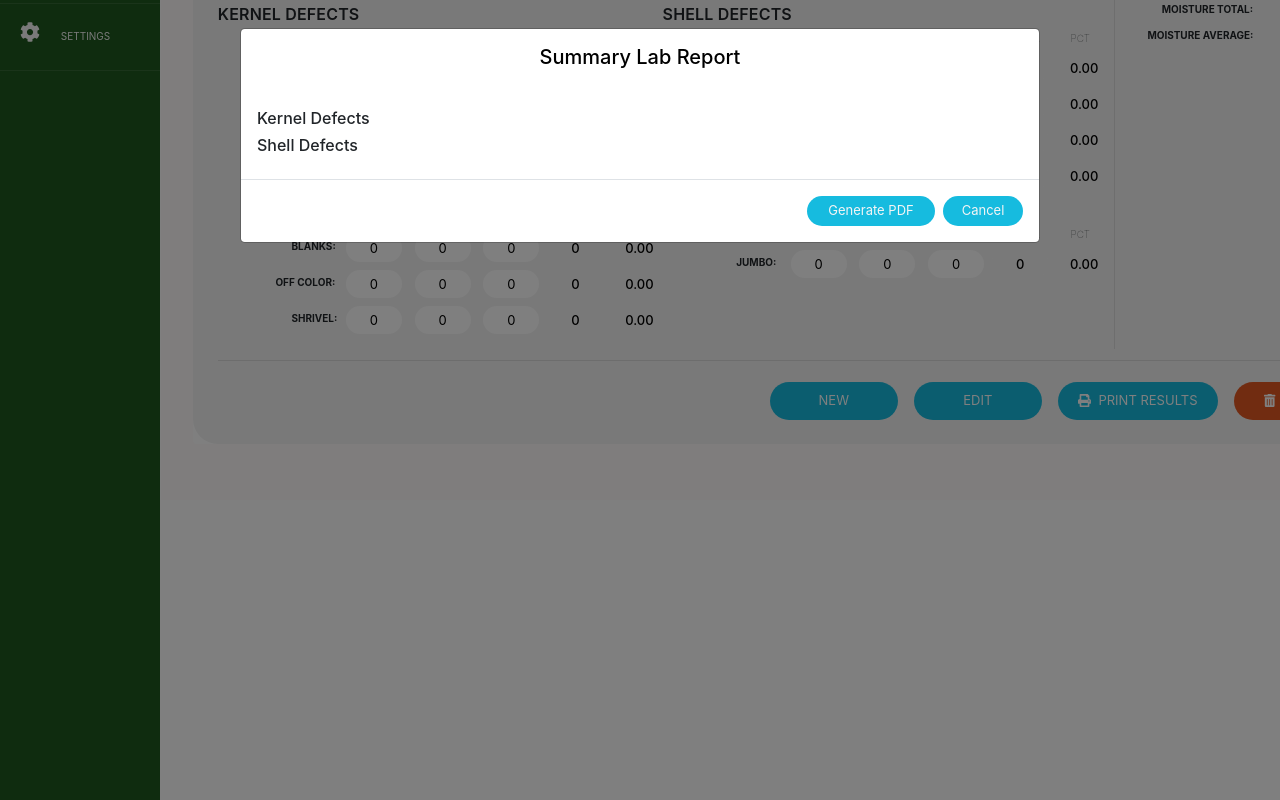
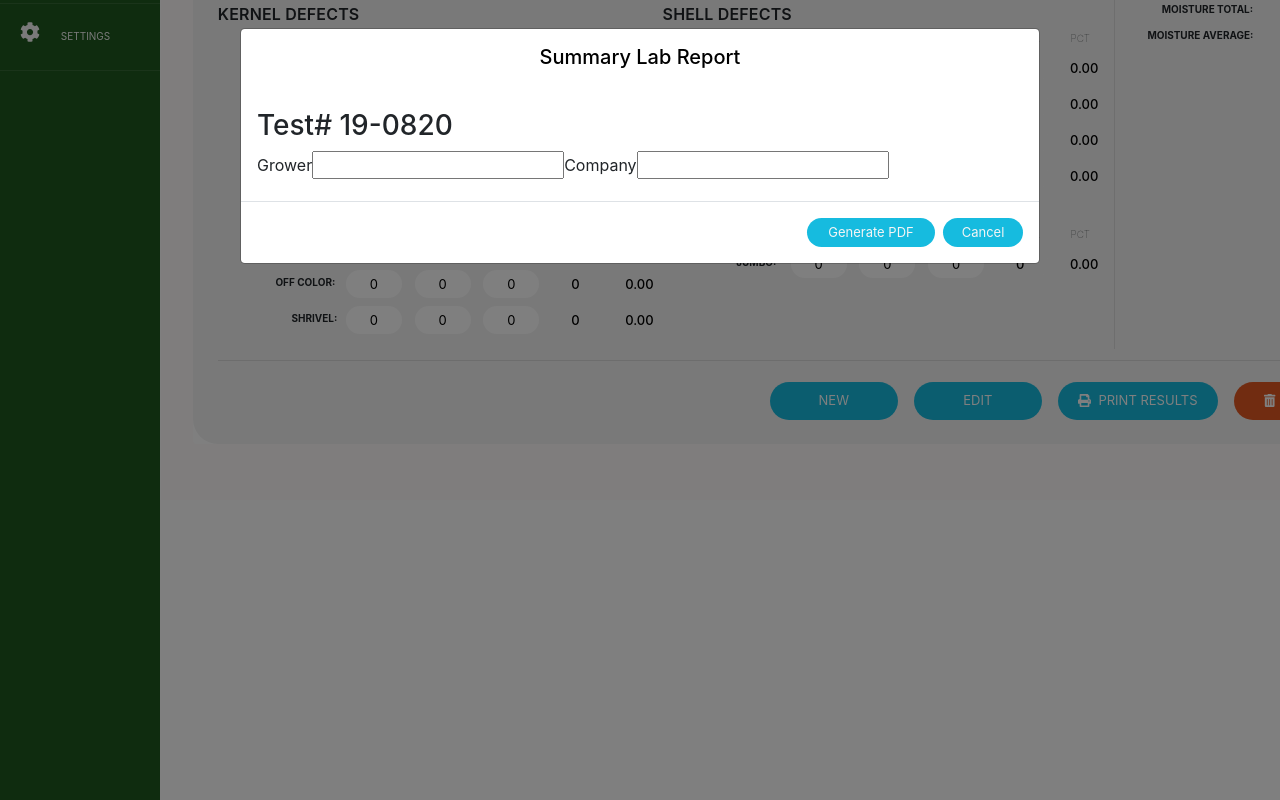
Before and after one commit to regieosano/growerspayment, a React app: page / in a window 1280 px wide. Both pictures are taken after a click on the button "PRINT RESULTS". Shown: the part 469-1269 px from the top of the page. Built offline with nearby package versions, Linux system fonts and the light colour scheme.

Commit message:
Update on Export to PDF

```diff
--- a/src/components/Quality/Parts/SummaryReports/SummaryInHTML.js
+++ b/src/components/Quality/Parts/SummaryReports/SummaryInHTML.js
@@ -5,12 +5,17 @@ import "./SummaryInHTML.scss";
 function SummaryInHTML() {
   return (
     <>
-      <div>
-        <h6>Kernel Defects</h6>
+      <div id='test-data'>
+        <h3>Test# 19-0820</h3>
       </div>
-      <div>
-        <h6>Shell Defects</h6>
-      </div>
+      <form>
+        <label htmlFor='grower'>Grower</label>
+        <input id='grower' />
+        <label htmlFor='company' id='comp-label'>
+          Company
+        </label>
+        <input id='company' />
+      </form>
     </>
   );
 }
```
